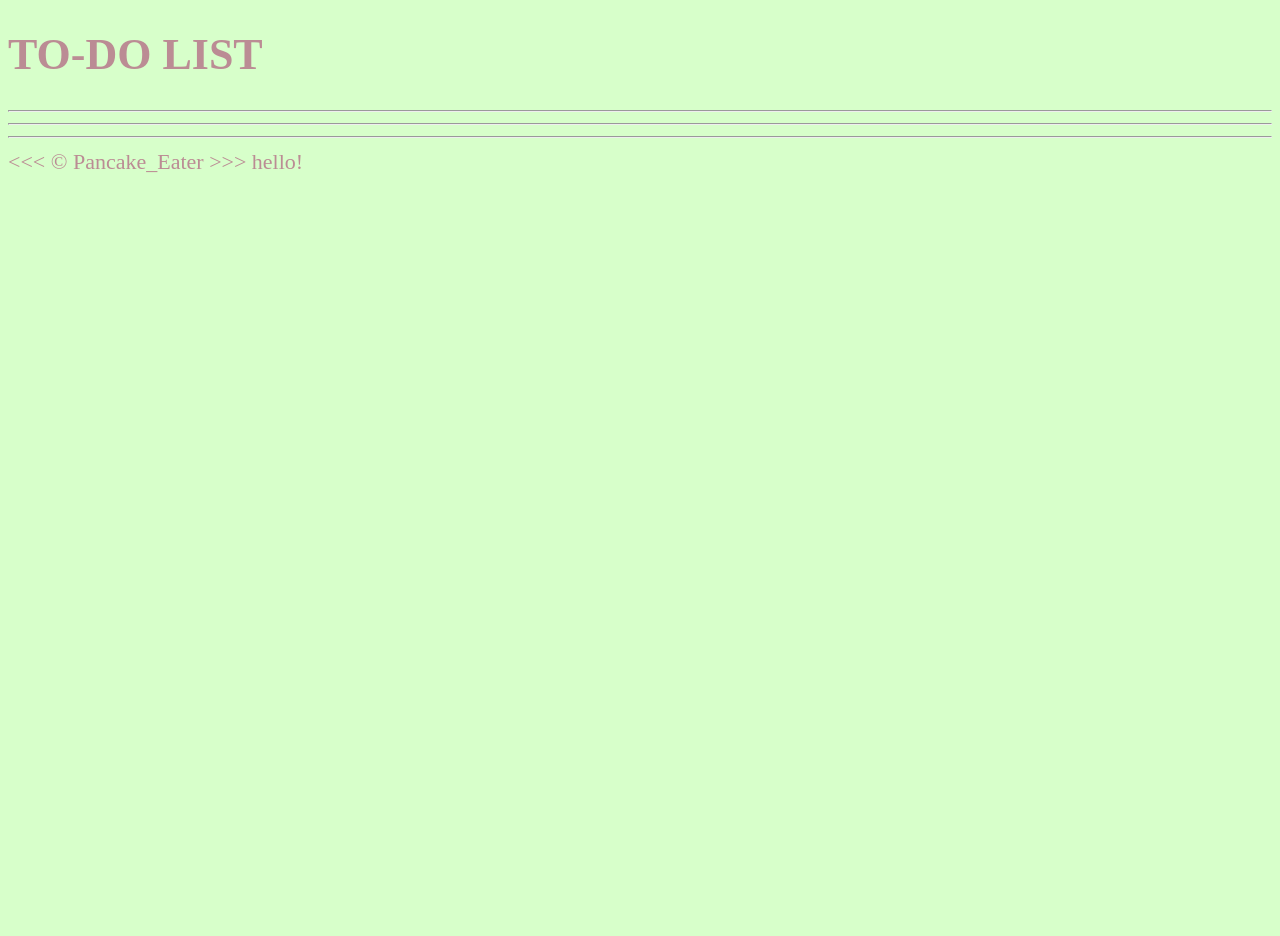
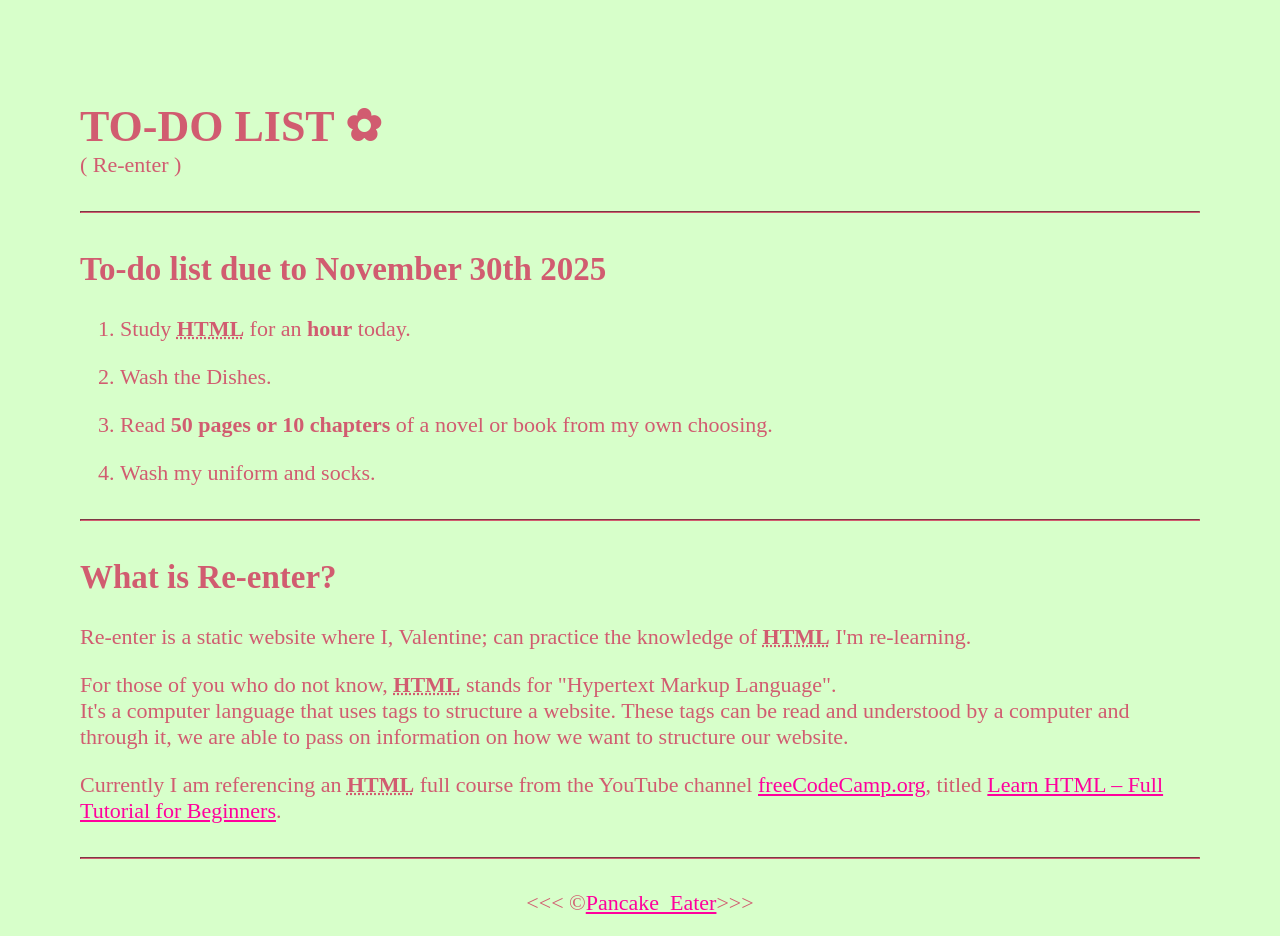
Before and after one commit to ValentinesNonbvore/Re-enter, a plain HTML site: page index.html in a window 1280 px wide. Before the commit the page ends 800 px from the top, so only its background shows below. Drawn offline with Linux system fonts and the light colour scheme.

Commit message:
Revamped home page and added about page

```diff
--- a/index.html
+++ b/index.html
@@ -9,25 +9,60 @@
                     <title>Re-enter</title>
 
                     <link rel="icon" href="flowerIcon.jpg" type="image/x-icon">
-                    <link rel="stylesheet" href="main.css" type="text/css">
+                    <link rel="stylesheet" href="styles/main.css" type="text/css">
+
+                    <base target="_blank">
           </head>
 
           <body>
-                    <h1>TO-DO LIST</h1>
+                    <div id="content">
 
-                    <hr>
-                    <!-- This part will contain everything I need to do today. -->
+                              <!-- Header -->
+                              <header>
+                                        <h1>TO-DO LIST  ✿</h1>
+                                        <p style="margin-top: 0px;">( Re-enter )</p>
+                              </header>
 
+                              <hr>
 
-                    <hr>
-                    <!-- This part will explain more about the website. -->
+                              <!-- This part will contain everything I need to do today. -->
+                              <div class="flex-1">
+                                        <h2>To-do list due to November 30th 2025</h2>
 
+                                        <ol>
+                                                  <li><p>Study <strong><abbr title="Hypertext Markup Language">HTML</abbr></strong> for an <strong>hour</strong> today.</p></li>
+                                                  <li><p>Wash the Dishes.</p></li>
+                                                  <li><p>Read <strong>50 pages or 10 chapters</strong> of a novel or book from my own choosing.</p></li>
+                                                  <li><p>Wash my uniform and socks.</p></li>
+                                        </ol>
+                              </div>
 
-                    <hr>
+                              <hr>
 
-                    &lt;&lt;&lt; &copy; Pancake_Eater &gt;&gt;&gt;
+                              <!-- This part will explain more about the website. -->
+                              <div>
+                                        <h2>What is Re-enter?</h2>
+                                        <p>
+                                                  Re-enter is a static website where I, Valentine; can practice the knowledge of <strong><abbr title="Hypertext Markup Language">HTML</abbr></strong> I'm re-learning.
+                                        </p>
 
-                    hello!
+                                        <p>
+                                                  For those of you who do not know, <strong><abbr title="Hypertext Markup Language">HTML</abbr></strong> stands for "Hypertext Markup Language".<br>
+                                                  It's a computer language that uses tags to structure a website. These tags can be read and understood by a computer and through it, we are able to pass on information on how we want to structure our website.
+                                        </p>
 
+                                        <p>
+                                                  Currently I am referencing an <strong><abbr title="Hypertext Markup Language">HTML</abbr></strong> full course from the YouTube channel <a href="https://www.youtube.com/@freecodecamp">freeCodeCamp.org</a>, titled <a href="https://www.youtube.com/watch?v=kUMe1FH4CHE">Learn HTML – Full Tutorial for Beginners</a>.
+                                        </p>
+                              </div>
+
+                              <hr>
+
+                              <!-- Footer -->
+                              <footer>
+                                        &lt;&lt;&lt; &copy; <a href="about.html" target="_self">Pancake_Eater</a> &gt;&gt;&gt;
+                              </footer>
+
+                    </div>
           </body>
 </html>
--- a/main.css
+++ /dev/null
@@ -1,9 +0,0 @@
-
-html {
-          font-size: 22px;
-}
-
-body {
-          background-color: #d7ffca;
-          color: rgb(187, 140, 148);
-}
--- /dev/null
+++ b/styles/main.css
@@ -0,0 +1,55 @@
+
+html {
+          font-size: 22px;
+}
+
+body {
+          background-color: #d7ffca;
+          color: rgb(209, 92, 112);
+          margin: 0px;
+          min-height: 100vh;
+          display: flex;
+          flex-direction: column;
+}
+
+#content {
+          flex: 1;
+          padding: 0px 80px;
+          display: flex;
+          flex-direction: column;
+}
+
+header {
+          margin-top: 100px;
+}
+
+.flex-1 {
+          flex: 1;
+}
+
+footer {
+          display: flex;
+          align-items: center;
+          justify-content: center;
+          margin: 20px 0px;
+}
+
+h1 {
+          margin: 0px;
+}
+
+*::selection {
+          background-color: rgb(209, 92, 112);
+          color: #d7ffca;
+}
+
+hr {
+          border-color: rgb(209, 92, 112);
+          margin-left: 0;
+          margin-right: 0;
+}
+
+a:link, a:visited, a:hover, a:active {
+          text-decoration: underline;
+          color: #ff009d;
+}
```
Also changed, not shown: about.html (added, +66 -0 lines), styles/about.css (added, +20 -0 lines).
